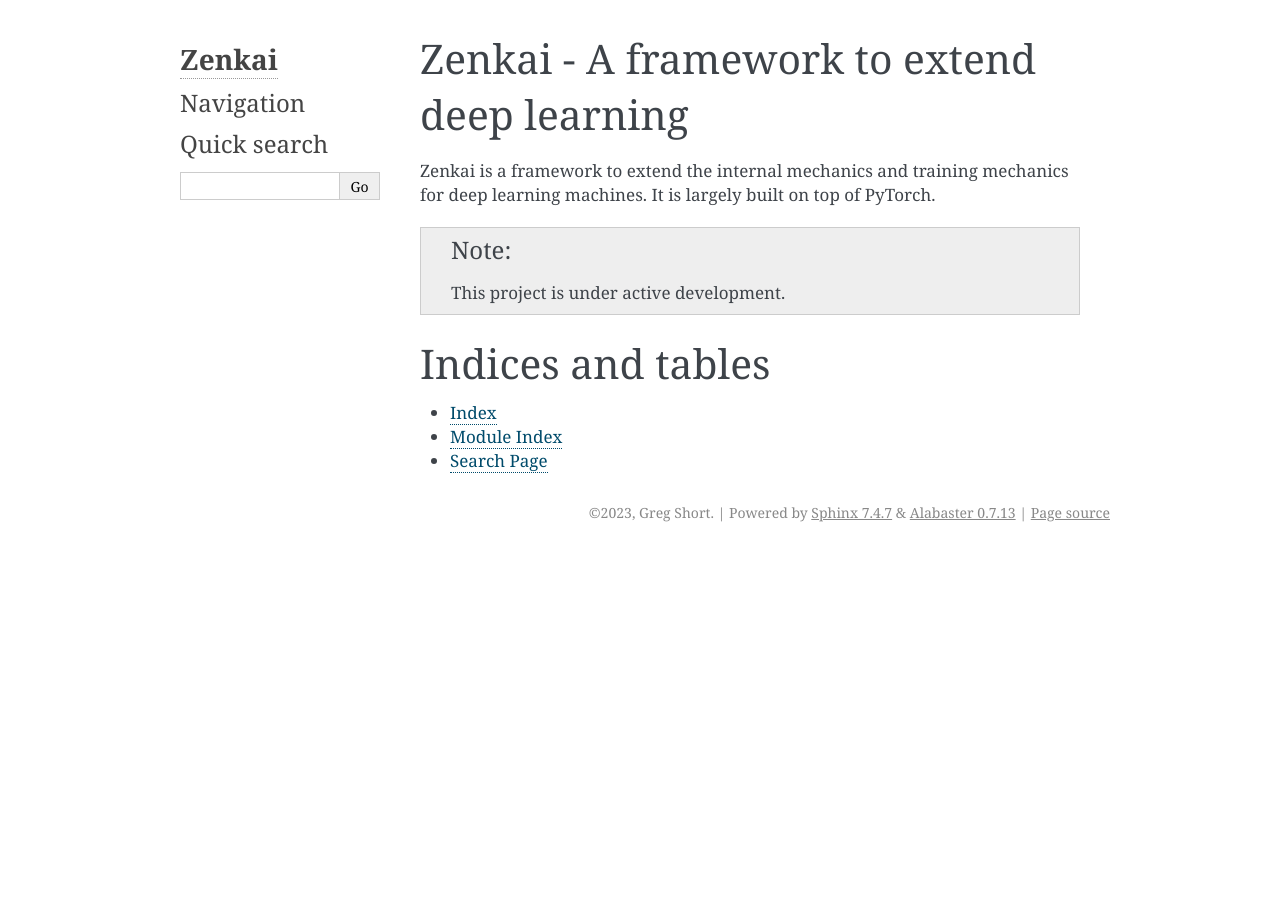
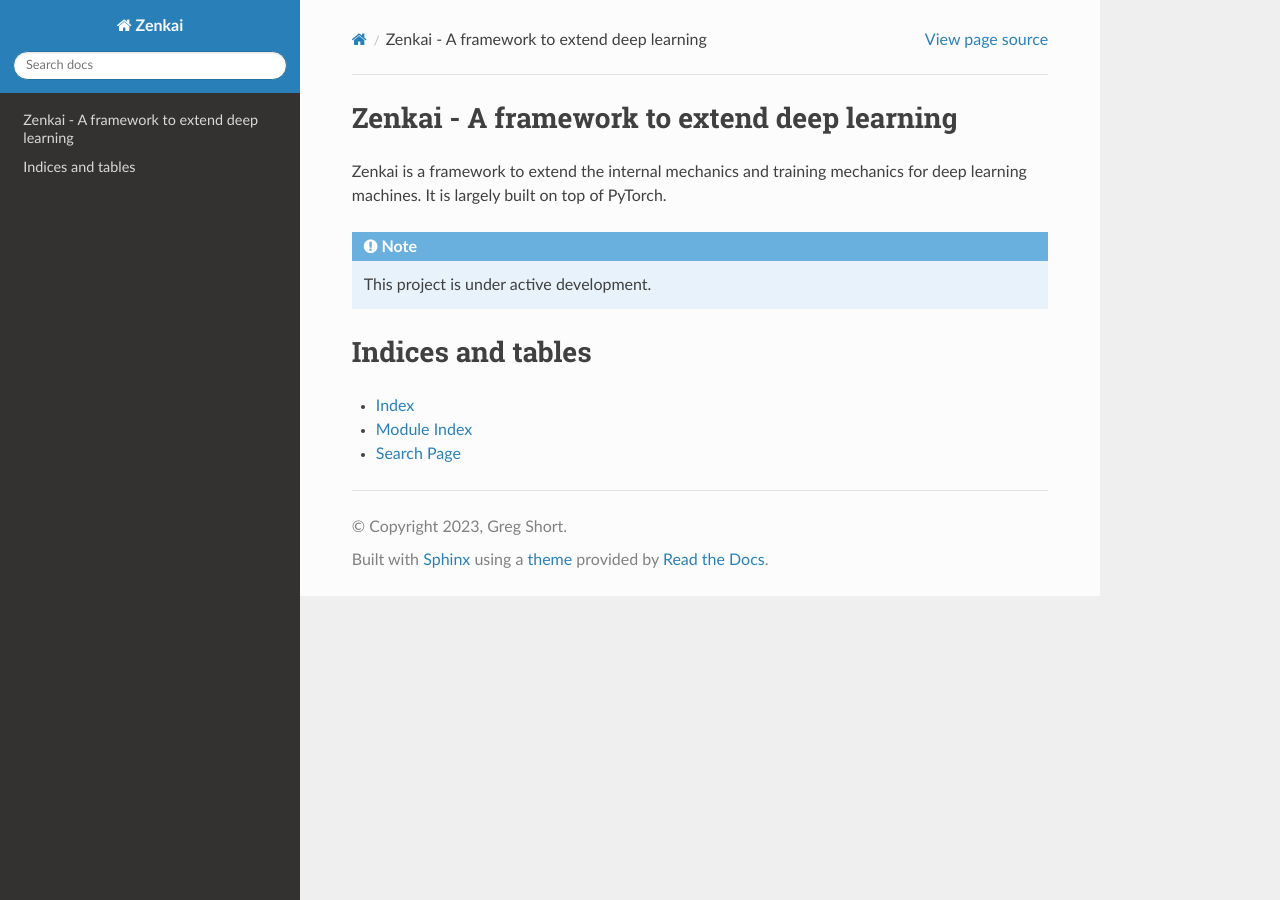
Before and after one commit to short-greg/zenkai, a Sphinx documentation site: the page built from docs/source/index.rst, in a window 1280 px wide. Built offline with Sphinx 7.4.7 and the Read the Docs theme 2.0.0, drawn with Linux system fonts in a browser that asks for light colours.

Commit message:
switch to sphinx rtd

```diff
--- a/docs/source/conf.py
+++ b/docs/source/conf.py
@@ -46,7 +46,7 @@
 # The theme to use for HTML and HTML Help pages.  See the documentation for
 # a list of builtin themes.
 #
-html_theme = 'alabaster'
+html_theme = 'sphinx_rtd_theme'
 
 html_sidebars = {
     '**': [
--- a/pyproject.toml
+++ b/pyproject.toml
@@ -30,6 +30,7 @@
 # torch = {version = ">=2,<3"}
 tqdm = ">=4.0"
 scipy = ">=1.5,<2.0"
+sphinx-rtd-theme = "=1.3.0"
 
 [tool.poetry.dev-dependencies]
 pytest = "^6"
```
